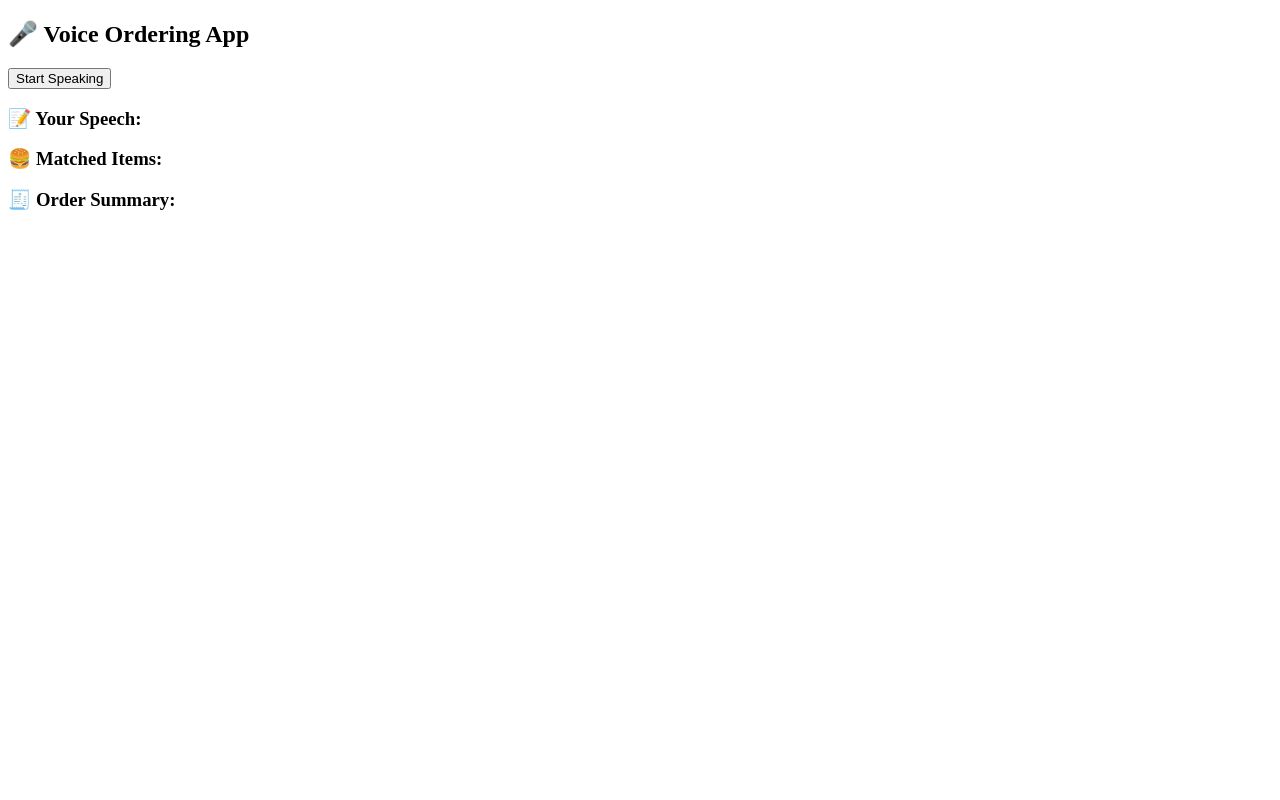
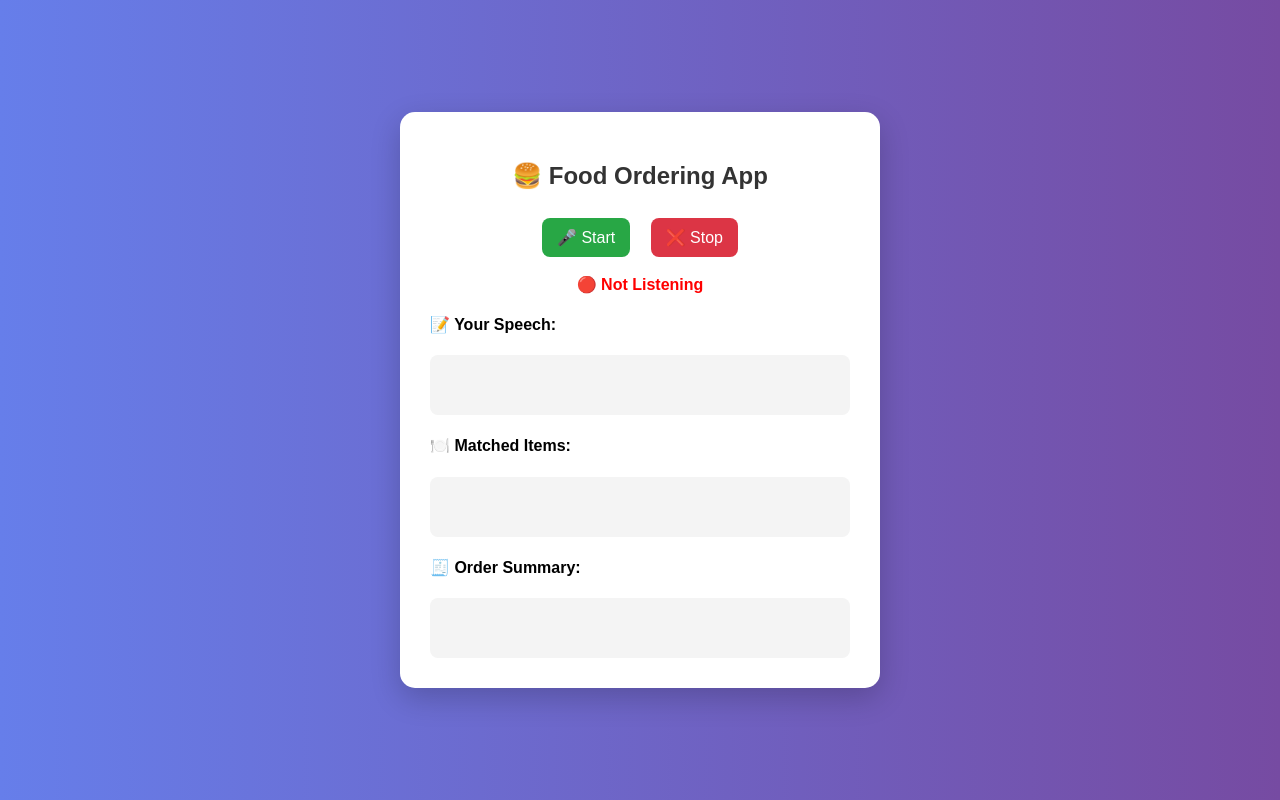
Before and after one commit to Ruchi-novadule/voice-ordering-ai-app, a plain HTML site: page frontend/index.html in a window 1280 px wide. Drawn offline with Linux system fonts and the light colour scheme.

Commit message:
Updated UI to professional food ordering app with animations

```diff
--- a/frontend/index.html
+++ b/frontend/index.html
@@ -1,22 +1,126 @@
 <!DOCTYPE html>
 <html>
 <head>
-    <title>Voice Ordering App 🎤</title>
+    <title>Food Ordering App 🍔</title>
+    <style>
+        body {
+            margin: 0;
+            font-family: Arial;
+            background: linear-gradient(to right, #667eea, #764ba2);
+            height: 100vh;
+            display: flex;
+            justify-content: center;
+            align-items: center;
+        }
+
+        .container {
+            background: white;
+            padding: 30px;
+            border-radius: 15px;
+            width: 420px;
+            text-align: center;
+            box-shadow: 0 10px 30px rgba(0,0,0,0.2);
+        }
+
+        h2 {
+            color: #333;
+        }
+
+        button {
+            padding: 10px 15px;
+            margin: 8px;
+            border: none;
+            border-radius: 8px;
+            cursor: pointer;
+            font-size: 16px;
+            transition: 0.3s;
+        }
+
+        button:hover {
+            transform: scale(1.05);
+        }
+
+        .start-btn {
+            background: #28a745;
+            color: white;
+        }
+
+        .stop-btn {
+            background: #dc3545;
+            color: white;
+        }
+
+        .status {
+            margin-top: 10px;
+            font-weight: bold;
+        }
+
+        .listening {
+            color: green;
+        }
+
+        .stopped {
+            color: red;
+        }
+
+        .section {
+            margin-top: 15px;
+            text-align: left;
+        }
+
+        .box {
+            background: #f4f4f4;
+            padding: 10px;
+            border-radius: 8px;
+            min-height: 40px;
+            white-space: pre-line;
+        }
+
+        .loader {
+            display: none;
+            margin: 10px auto;
+            border: 5px solid #f3f3f3;
+            border-top: 5px solid #667eea;
+            border-radius: 50%;
+            width: 30px;
+            height: 30px;
+            animation: spin 1s linear infinite;
+        }
+
+        @keyframes spin {
+            0% { transform: rotate(0deg); }
+            100% { transform: rotate(360deg); }
+        }
+    </style>
 </head>
+
 <body>
 
-<h2>🎤 Voice Ordering App</h2>
+<div class="container">
+    <h2>🍔 Food Ordering App</h2>
 
-<button onclick="startListening()">Start Speaking</button>
+    <button class="start-btn" onclick="startListening()">🎤 Start</button>
+    <button class="stop-btn" onclick="stopListening()">❌ Stop</button>
 
-<h3>📝 Your Speech:</h3>
-<p id="output"></p>
+    <div class="status stopped" id="status">🔴 Not Listening</div>
 
-<h3>🍔 Matched Items:</h3>
-<p id="result"></p>
+    <div class="loader" id="loader"></div>
 
-<h3>🧾 Order Summary:</h3>
-<pre id="summary"></pre>
+    <div class="section">
+        <h4>📝 Your Speech:</h4>
+        <div class="box" id="output"></div>
+    </div>
+
+    <div class="section">
+        <h4>🍽️ Matched Items:</h4>
+        <div class="box" id="result"></div>
+    </div>
+
+    <div class="section">
+        <h4>🧾 Order Summary:</h4>
+        <div class="box" id="summary"></div>
+    </div>
+</div>
 
 <script>
 let recognition;
@@ -26,6 +130,9 @@ function startListening() {
 
     recognition.continuous = true;
     recognition.interimResults = true;
+
+    document.getElementById("status").innerText = "🟢 Listening...";
+    document.getElementById("status").className = "status listening";
 
     recognition.onresult = function(event) {
         let transcript = "";
@@ -37,11 +144,25 @@ function startListening() {
         document.getElementById("output").innerText = transcript;
 
         if (event.results[event.results.length - 1].isFinal) {
+            showLoader(true);
             sendToBackend(transcript);
         }
     };
 
     recognition.start();
+}
+
+function stopListening() {
+    if (recognition) {
+        recognition.stop();
+    }
+
+    document.getElementById("status").innerText = "🔴 Stopped";
+    document.getElementById("status").className = "status stopped";
+}
+
+function showLoader(show) {
+    document.getElementById("loader").style.display = show ? "block" : "none";
 }
 
 function sendToBackend(text) {
@@ -55,6 +176,8 @@ function sendToBackend(text) {
     .then(res => res.json())
     .then(data => {
 
+        showLoader(false);
+
         document.getElementById("result").innerText =
             data.matched_items.join(", ");
 
@@ -65,8 +188,8 @@ function sendToBackend(text) {
         document.getElementById("summary").innerText = summaryText;
     })
     .catch(err => {
-        console.error(err);
-        document.getElementById("summary").innerText = "Error connecting to backend";
+        showLoader(false);
+        document.getElementById("summary").innerText = "Error connecting backend";
     });
 }
 </script>
```
